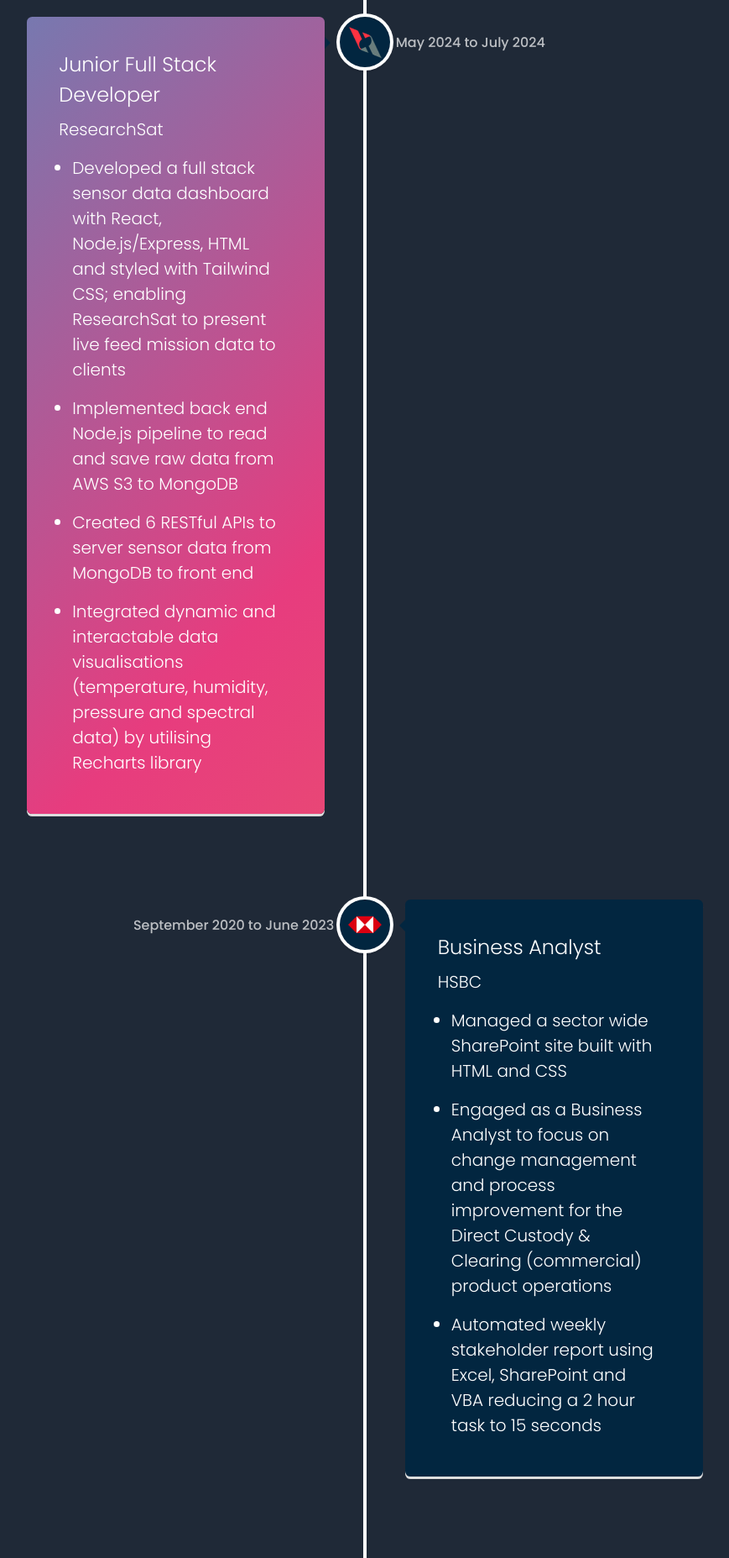
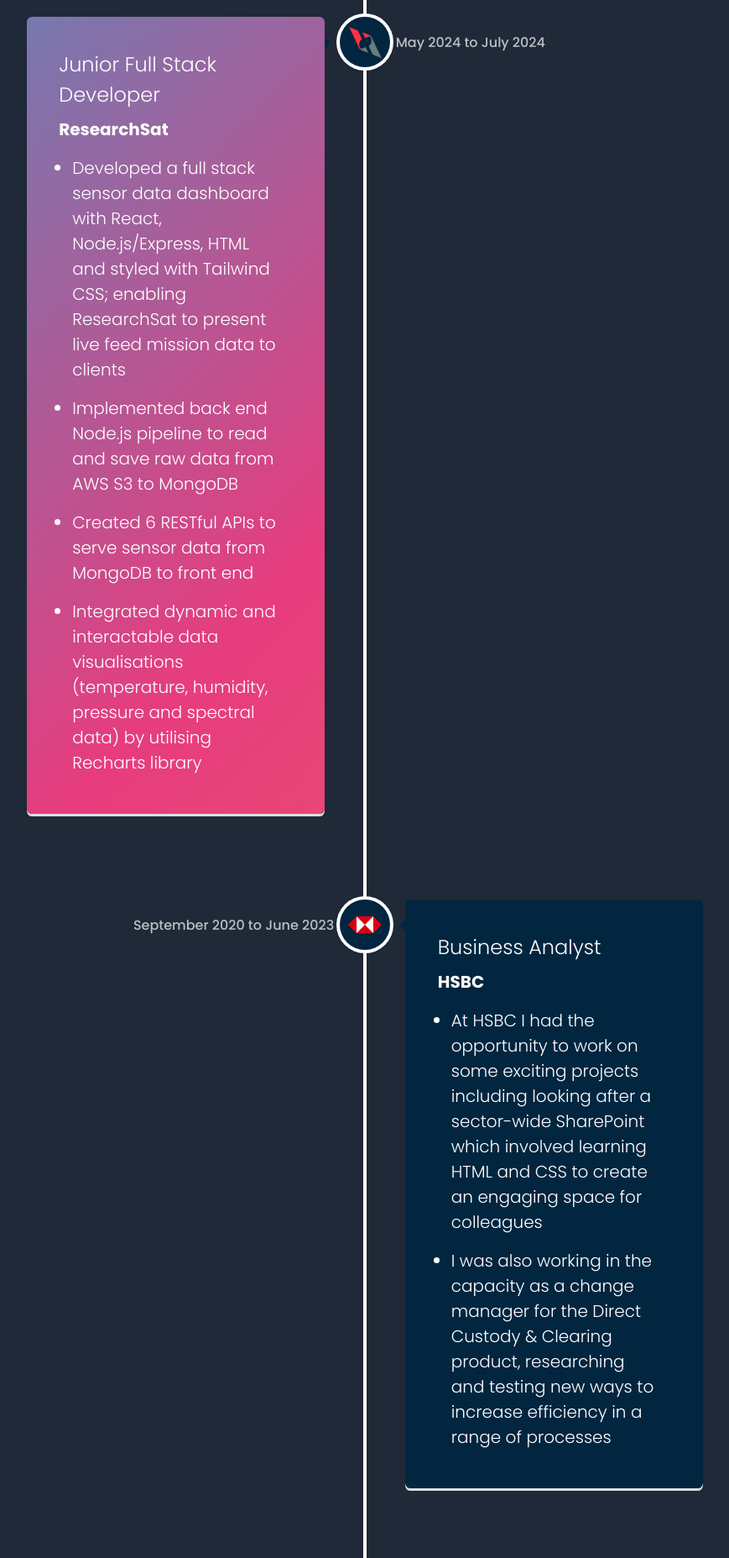
Before and after one commit to NeggFriedRice/portfolio_v2, a React (Vite) app: page / in a window 1280 px wide. Shown: the part 1740-3595 px from the top of the page at 84% size, without its empty margins (205-1074 px from the left). Built offline with nearby package versions, Linux system fonts and the light colour scheme; a web font is replaced by a local one; what @xpd/tailwind-3dtransforms would draw is missing.

Commit message:
Update timeline info

```diff
--- a/src/components/Timeline.jsx
+++ b/src/components/Timeline.jsx
@@ -21,12 +21,12 @@ function Timeline() {
       }
       >
         <h3 className="vertical-timeline-element-title text-[1.5rem] pb-2">Junior Full Stack Developer</h3>
-        <h4 className="vertical-timeline-element-subtitle text-[1.25rem] pb-2">ResearchSat</h4>
+        <h4 className="vertical-timeline-element-subtitle text-[1.25rem] pb-2 font-bold">ResearchSat</h4>
         <div>
           <ul className="list-disc text-[1.25rem] px-4">
             <li className="py-2">Developed a full stack sensor data dashboard with React, Node.js/Express, HTML and styled with Tailwind CSS; enabling ResearchSat to present live feed mission data to clients</li>
             <li  className="py-2">Implemented back end Node.js pipeline to read and save raw data from AWS S3 to MongoDB</li>
-            <li className="py-2">Created 6 RESTful APIs to server sensor data from MongoDB to front end</li>
+            <li className="py-2">Created 6 RESTful APIs to serve sensor data from MongoDB to front end</li>
             <li className="py-2">Integrated dynamic and interactable data visualisations (temperature, humidity, pressure and spectral data) by utilising Recharts library</li>
           </ul>
         </div>
@@ -44,12 +44,11 @@ function Timeline() {
       }
       >
         <h3 className="vertical-timeline-element-title text-[1.5rem] pb-2">Business Analyst</h3>
-        <h4 className="vertical-timeline-element-subtitle text-[1.25rem] pb-2">HSBC</h4>
+        <h4 className="vertical-timeline-element-subtitle text-[1.25rem] pb-2 font-bold">HSBC</h4>
         <div>
           <ul className="list-disc text-[1.25rem] px-4">
-            <li className="py-2">Managed a sector wide SharePoint site built with HTML and CSS</li>
-            <li  className="py-2">Engaged as a Business Analyst to focus on change management and process improvement for the Direct Custody & Clearing (commercial) product operations</li>
-            <li className="py-2">Automated weekly stakeholder report using Excel, SharePoint and VBA reducing a 2 hour task to 15 seconds</li>
+            <li className="py-2">At HSBC I had the opportunity to work on some exciting projects including looking after a sector-wide SharePoint which involved learning HTML and CSS to create an engaging space for colleagues</li>
+            <li className="py-2">I was also working in the capacity as a change manager for the Direct Custody & Clearing product, researching and testing new ways to increase efficiency in a range of processes</li>
           </ul>
         </div>
       </VerticalTimelineElement>
@@ -57,7 +56,7 @@ function Timeline() {
         className="vertical-timeline-element--work"
         contentStyle={{ background: "rgb(2, 38, 64)", color: "#fff" }}
         contentArrowStyle={{ borderRight: "7px solid  rgb(2, 38, 64)" }}
-        date="September 2020 to June 2023"
+        date="June 2019 to May 2020"
         iconStyle={{ background: "rgb(2, 38, 64)", color: "#fff" }}
         icon={
           <div className="h-[100%] flex justify-center place-items-center">
@@ -66,11 +65,10 @@ function Timeline() {
       }
       >
         <h3 className="vertical-timeline-element-title text-[1.5rem] pb-2">Business Analyst</h3>
-        <h4 className="vertical-timeline-element-subtitle text-[1.25rem] pb-2">AXA Group Solutions</h4>
+        <h4 className="vertical-timeline-element-subtitle text-[1.25rem] pb-2 font-bold">AXA Group Solutions</h4>
         <div>
           <ul className="list-disc text-[1.25rem] px-4">
-            <li className="py-2">Engaged as a business analyst and provided a customer facing chat bot dataanalysis and solution (mobile and web-based app) that resulted in an accuracy increase of over 40%.</li>
-            <li  className="py-2">Contributed to a chat bot operating model through process mapping, gap analysis and identifying critical success factors</li>
+            <li className="py-2">At AXA I was part of the digital transformation team working on a customer facing chat bot project; through data analysis and testing I put forward a solution that raised the chat bot's response accuracy from 50% to over 80%</li>
           </ul>
         </div>
       </VerticalTimelineElement>
```
Also changed, not shown: 1 other file (tests, documents, lock files or other folders).
